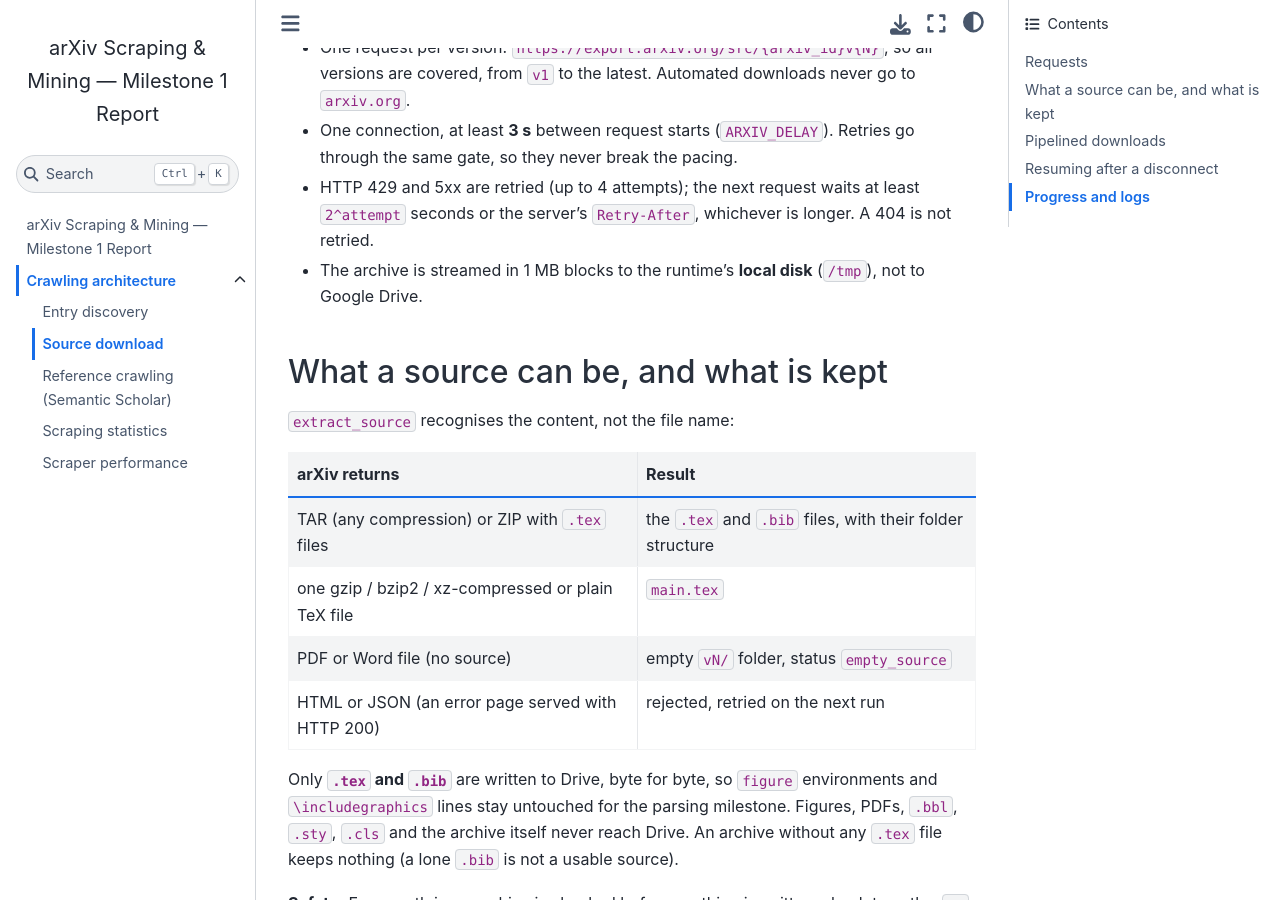
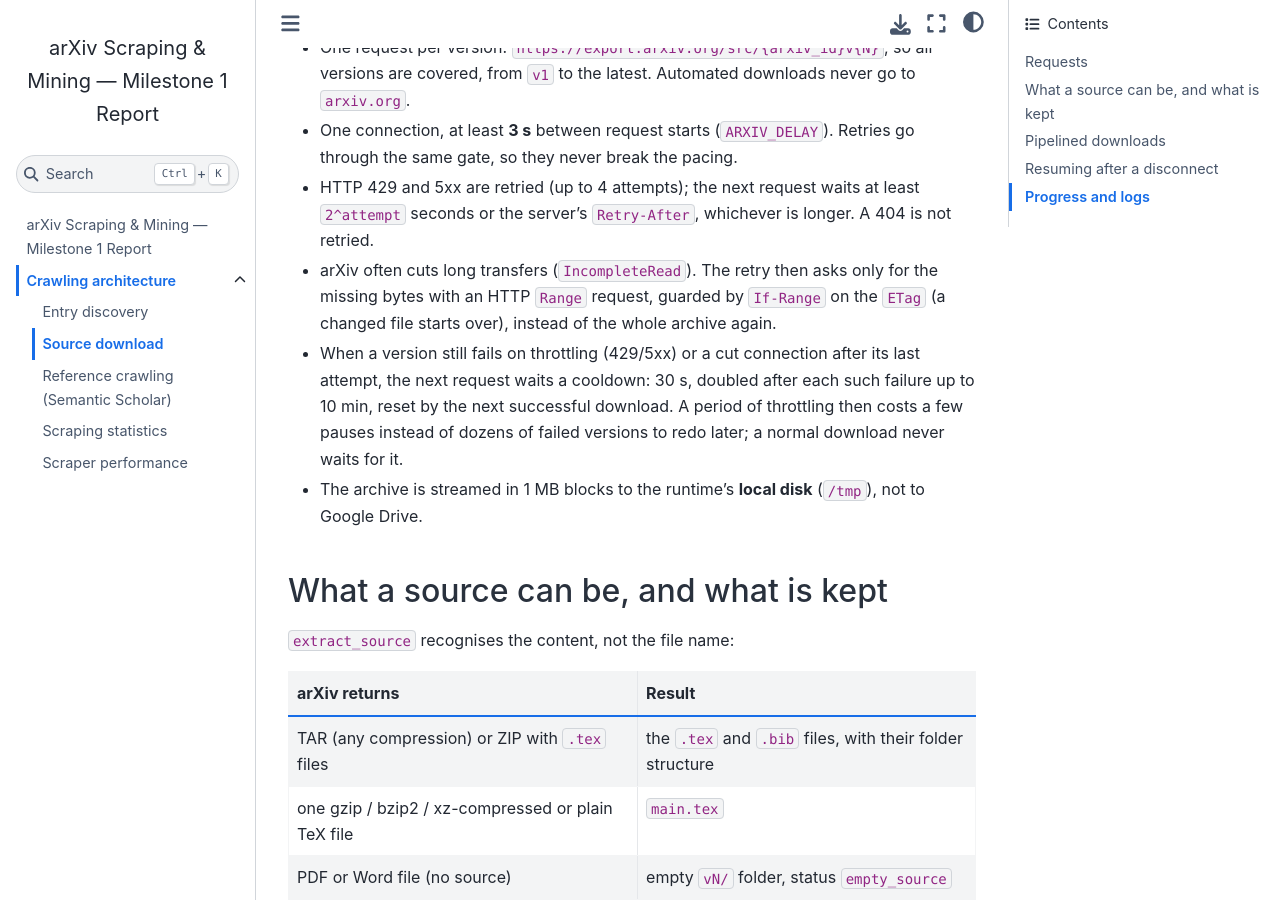
Before and after one commit to thinhelzan842/intro-ds-arxiv-project, a Jupyter Book: the page built from docs/milestone1/download.md, in a window 1280 px wide and 900 px high, scrolled down 304 px. Built offline with Jupyter Book 1.0.4 settings and Sphinx 7.4.7 and the Sphinx Book theme 1.1.4, drawn with Linux system fonts in a browser that asks for light colours.

Commit message:
feat: resume cut downloads with HTTP Range and cool down when arXiv throttles

```diff
--- a/docs/milestone1/download.md
+++ b/docs/milestone1/download.md
@@ -12,6 +12,13 @@ to its `.tex` and `.bib` files. Code: `src/02_download.ipynb` (`SourceClient`, `
   gate, so they never break the pacing.
 - HTTP 429 and 5xx are retried (up to 4 attempts); the next request waits at least `2^attempt` seconds or
   the server's `Retry-After`, whichever is longer. A 404 is not retried.
+- arXiv often cuts long transfers (`IncompleteRead`). The retry then asks only for the missing bytes with an
+  HTTP `Range` request, guarded by `If-Range` on the `ETag` (a changed file starts over), instead of the whole
+  archive again.
+- When a version still fails on throttling (429/5xx) or a cut connection after its last attempt, the next
+  request waits a cooldown: 30 s, doubled after each such failure up to 10 min, reset by the next successful
+  download. A period of throttling then costs a few pauses instead of dozens of failed versions to redo later;
+  a normal download never waits for it.
 - The archive is streamed in 1 MB blocks to the runtime's **local disk** (`/tmp`), not to Google Drive.
 
 ## What a source can be, and what is kept
```
Also changed, not shown: src/02_download.ipynb.
